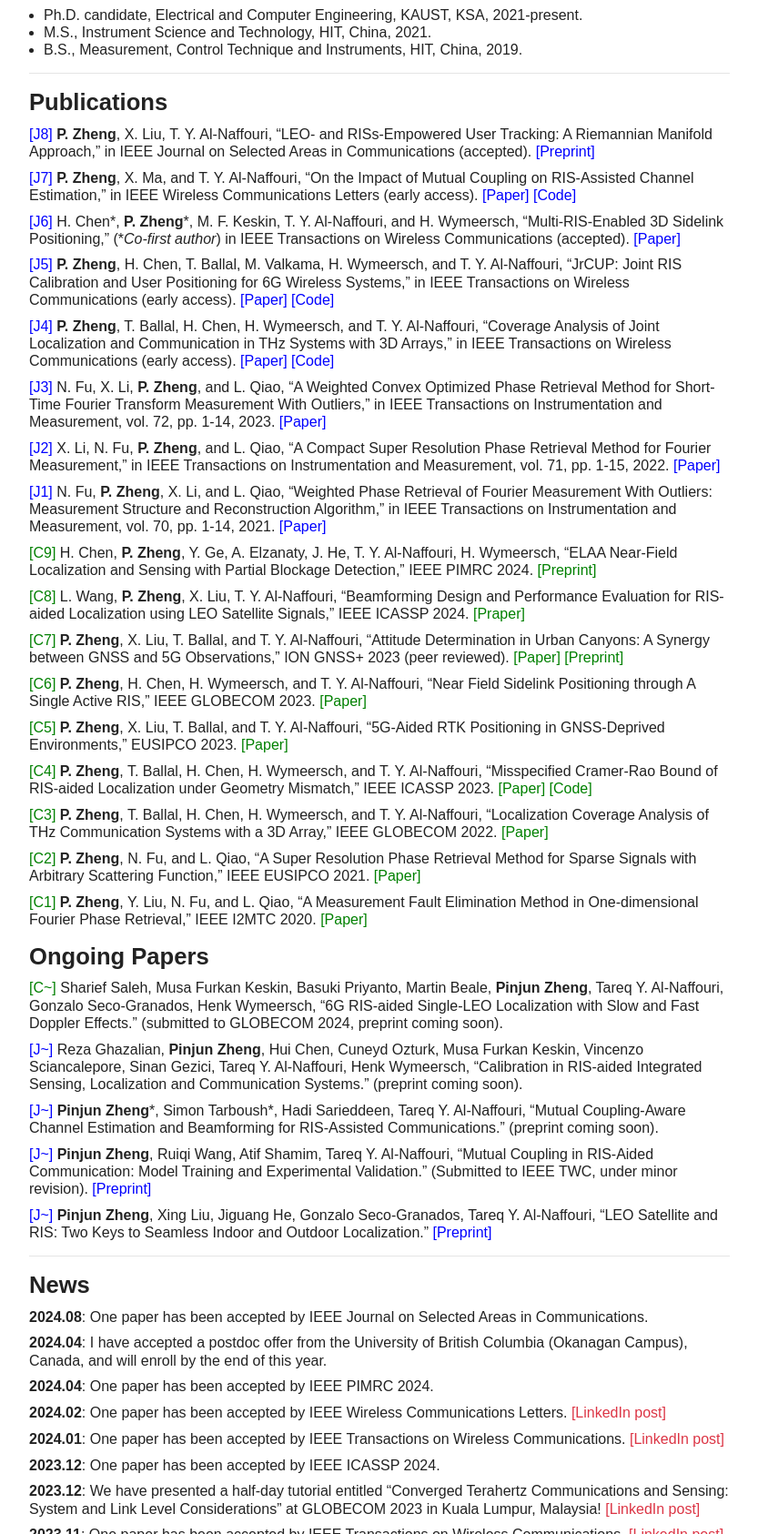
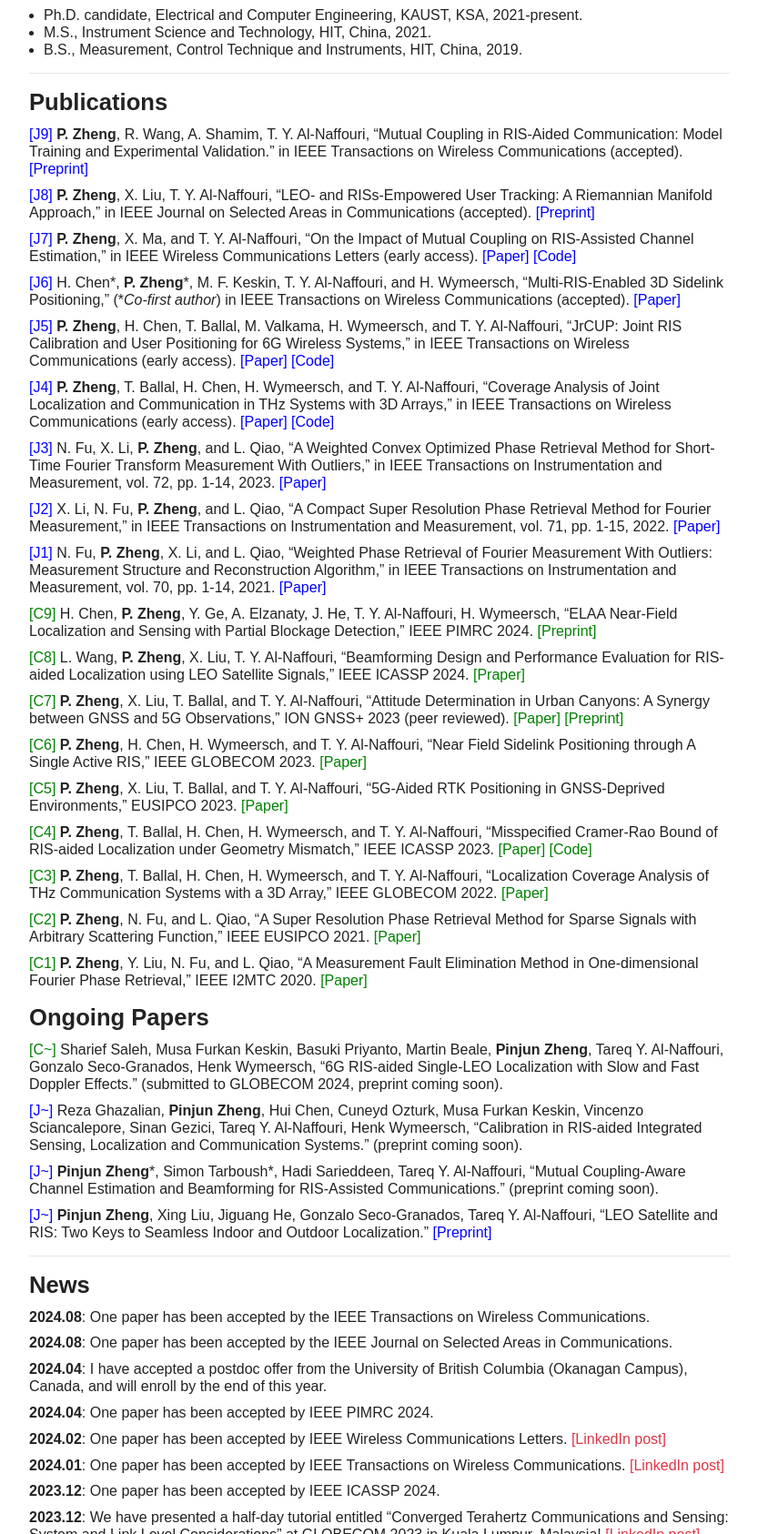
Before and after one commit to ZPinjun/zpinjun.github.io, a plain HTML site: page about/index.html in a window 1280 px wide. Shown: the part 360-2046 px from the top of the page at 91% size, without its empty margins (223-1056 px from the left). Drawn offline with nearby package versions, Linux system fonts and the light colour scheme.

Commit message:
Added a paper.

```diff
--- a/about/index.html
+++ b/about/index.html
@@ -51,6 +51,8 @@
 </ul>
 <hr>
 <h2 id="publications">Publications</h2>
+<p><span style="color:blue"> [J9] </span>
+<strong>P. Zheng</strong>, R. Wang, A. Shamim, T. Y. Al-Naffouri, &ldquo;Mutual Coupling in RIS-Aided Communication: Model Training and Experimental Validation.&rdquo; in IEEE Transactions on Wireless Communications (accepted). <a href="https://arxiv.org/abs/2311.10544"><span style="color:blue"> [Preprint] </span></a></p>
 <p><span style="color:blue"> [J8] </span>
 <strong>P. Zheng</strong>, X. Liu, T. Y. Al-Naffouri, &ldquo;LEO- and RISs-Empowered User Tracking: A Riemannian Manifold Approach,&rdquo; in IEEE Journal on Selected Areas in Communications (accepted). <a href="https://arxiv.org/abs/2403.05838"><span style="color:blue"> [Preprint] </span></a></p>
 <p><span style="color:blue"> [J7] </span>
@@ -112,12 +114,11 @@ Tareq Y. Al-Naffouri, Henk Wymeersch, &ldquo;Calibration in RIS-aided Integrated
 <p><span style="color:blue"> [J~] </span>
 <strong>Pinjun Zheng</strong>*, Simon Tarboush*, Hadi Sarieddeen, Tareq Y. Al-Naffouri, &ldquo;Mutual Coupling-Aware Channel Estimation and Beamforming for RIS-Assisted Communications.&rdquo; (preprint coming soon).</p>
 <p><span style="color:blue"> [J~] </span>
-<strong>Pinjun Zheng</strong>, Ruiqi Wang, Atif Shamim, Tareq Y. Al-Naffouri, &ldquo;Mutual Coupling in RIS-Aided Communication: Model Training and Experimental Validation.&rdquo; (Submitted to IEEE TWC, under minor revision). <a href="https://arxiv.org/abs/2311.10544"><span style="color:blue"> [Preprint] </span></a></p>
-<p><span style="color:blue"> [J~] </span>
 <strong>Pinjun Zheng</strong>, Xing Liu, Jiguang He, Gonzalo Seco-Granados, Tareq Y. Al-Naffouri, &ldquo;LEO Satellite and RIS: Two Keys to Seamless Indoor and Outdoor Localization.&rdquo; <a href="https://arxiv.org/abs/2312.16946"><span style="color:blue"> [Preprint] </span></a></p>
 <hr>
 <h2 id="news">News</h2>
-<p><strong>2024.08</strong>: One paper has been accepted by IEEE Journal on Selected Areas in Communications.</p>
+<p><strong>2024.08</strong>: One paper has been accepted by the IEEE Transactions on Wireless Communications.</p>
+<p><strong>2024.08</strong>: One paper has been accepted by the IEEE Journal on Selected Areas in Communications.</p>
 <p><strong>2024.04</strong>: I have accepted a postdoc offer from the University of British Columbia (Okanagan Campus), Canada, and will enroll by the end of this year.</p>
 <p><strong>2024.04</strong>: One paper has been accepted by IEEE PIMRC 2024.</p>
 <p><strong>2024.02</strong>: One paper has been accepted by IEEE Wireless Communications Letters. <a href="https://www.linkedin.com/posts/pinjun-zheng-8205a4290_ris-mutualcoupling-channelestimation-activity-7170002862825951232-AlUk?utm_source=share&amp;utm_medium=member_desktop">[LinkedIn post]</a></p>
```
Also changed, not shown: index.html (+4 -3 lines).
